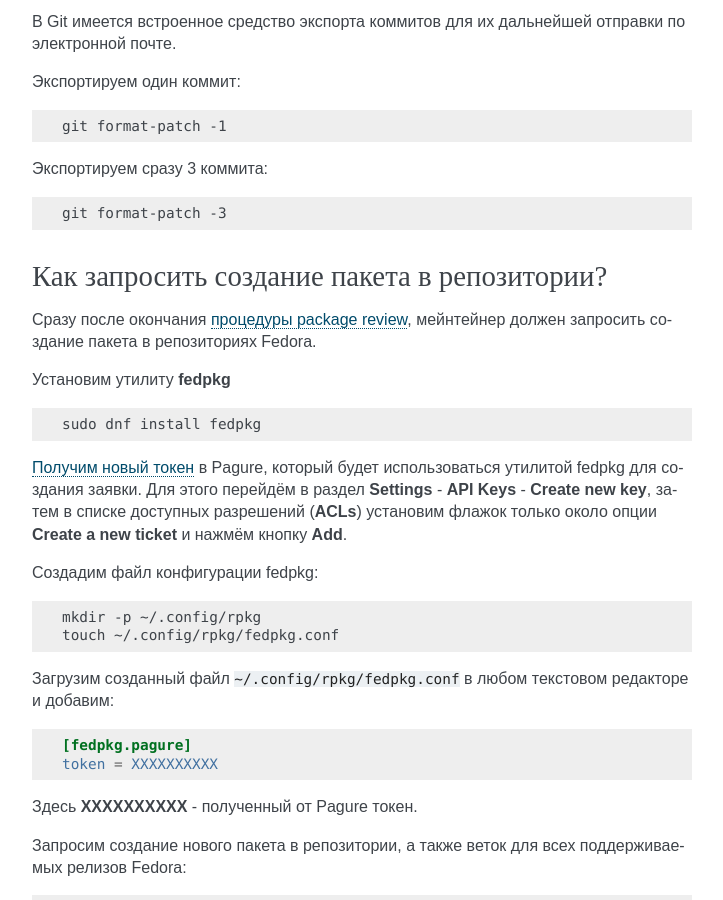
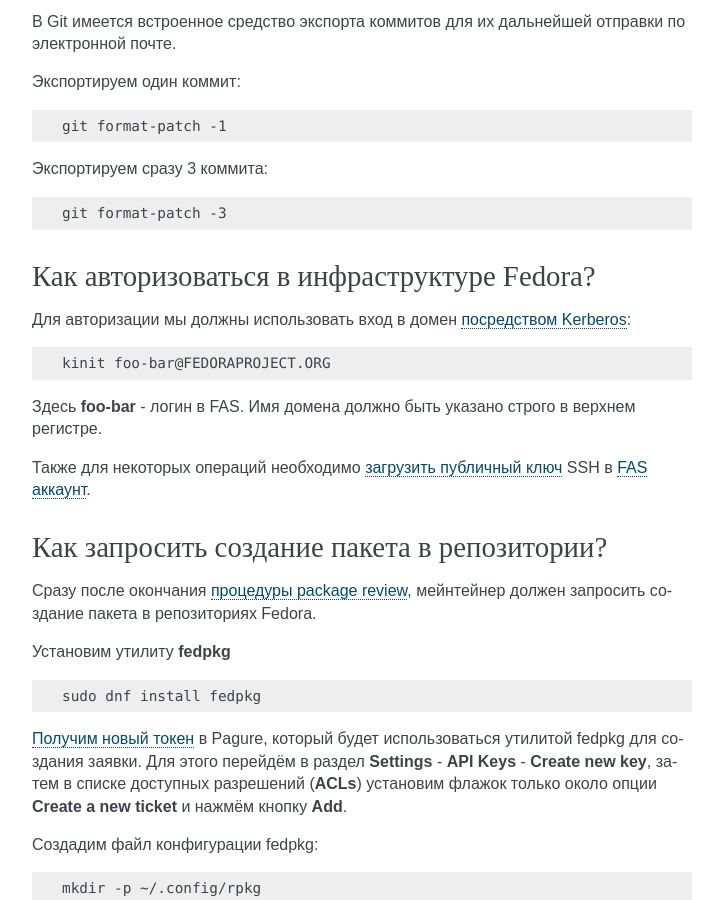
Before and after one commit to RussianFedora/FAQ, a Sphinx documentation site: the page built from source/development.rst, in a window 1280 px wide and 900 px high, scrolled down 15952 px. Shown: the whole window, without its empty margins (388-1111 px from the left). Built offline with Sphinx 7.4.7, drawn with Linux system fonts in a browser that asks for light colours; some of the changed text lies outside the part shown.

Commit message:
Added question about Fedora Kerberos auth.

```diff
--- a/source/development.rst
+++ b/source/development.rst
@@ -902,6 +902,22 @@
 
     git format-patch -3
 
+.. index:: fedora, infrastructure, authentication
+.. _fedora-login:
+
+Как авторизоваться в инфраструктуре Fedora?
+==============================================
+
+Для авторизации мы должны использовать вход в домен :ref:`посредством Kerberos <kerberos-auth>`:
+
+.. code-block:: text
+
+    kinit foo-bar@FEDORAPROJECT.ORG
+
+Здесь **foo-bar** - логин в FAS. Имя домена должно быть указано строго в верхнем регистре.
+
+Также для некоторых операций необходимо :ref:`загрузить публичный ключ <ssh-keygen>` SSH в `FAS аккаунт <https://admin.fedoraproject.org/accounts>`__.
+
 .. index:: fedora, package, request
 .. _package-request:
 
```
